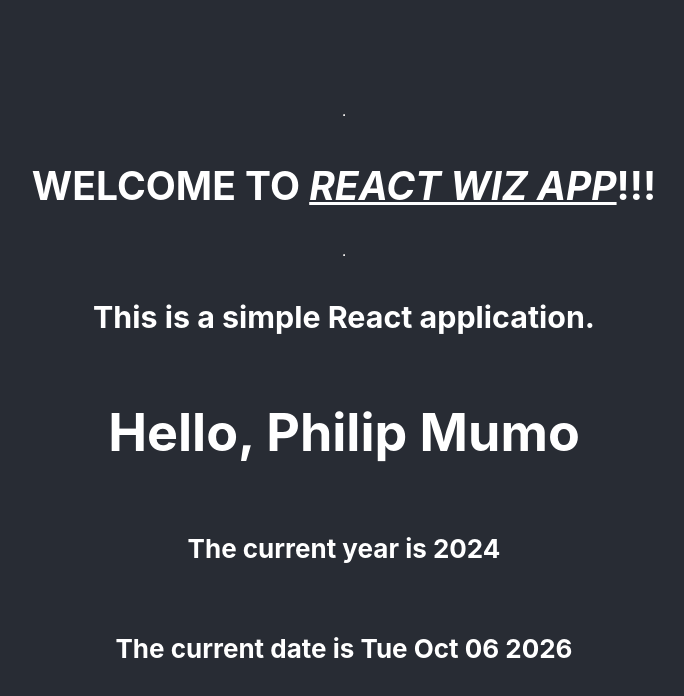
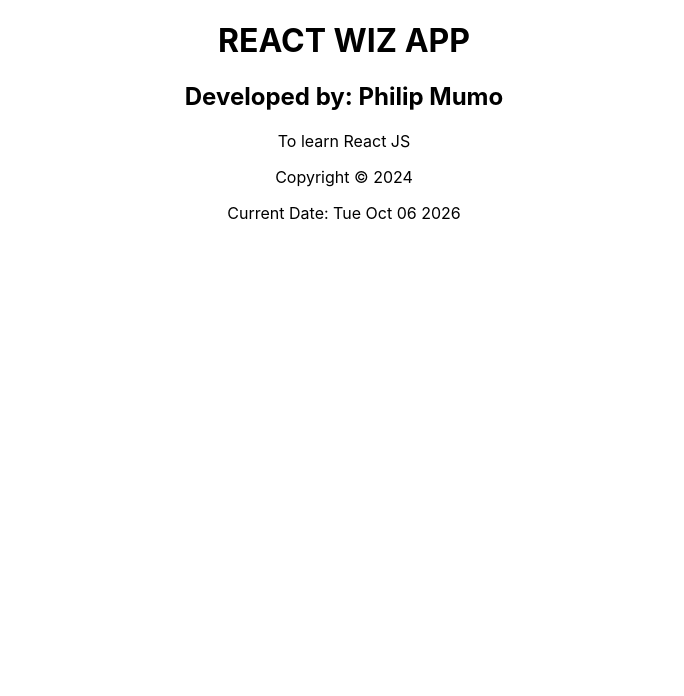
Before and after one commit to philipmogul/reactWiz, a React (Create React App) app: page / in a window 1280 px wide. Shown: the top 696 px of the page, without its empty margins (296-980 px from the left). Built offline with nearby package versions, Linux system fonts and the light colour scheme.

Commit message:
Using Fragments so as to use multiple elements

```diff
--- a/src/App.js
+++ b/src/App.js
@@ -5,21 +5,21 @@ import './App.css';
 // const can be used instead of a generic function keyword infront of function name
 const App = () => {
   // Variables can be created before the return
+  const appname = "REACT WIZ APP";
   const developername = "Philip Mumo";
+  const purpose = "To learn React JS";
   const copyrightyear = "2024";
   const currentdate = new Date();
 
   return (
     <div className="App">
-      <header className="App-header">
-        <hr />
-        <h2> WELCOME TO <b><u><em>REACT WIZ APP</em></u></b>!!! </h2>
-        <hr />
-        <h3> This is a simple React application. </h3>
-        <h1> Hello, {developername} </h1>
-        <h4> The current year is {copyrightyear} </h4>
-        <h4> The current date is {currentdate.toDateString()} </h4>
-      </header>
+      <>
+        <h1>{appname}</h1>
+        <h2>Developed by: {developername}</h2>
+        <p>{purpose}</p>
+        <p>Copyright &copy; {copyrightyear}</p>
+        <p>Current Date: {currentdate.toDateString()}</p>
+      </>
     </div>
   );
 }
```
